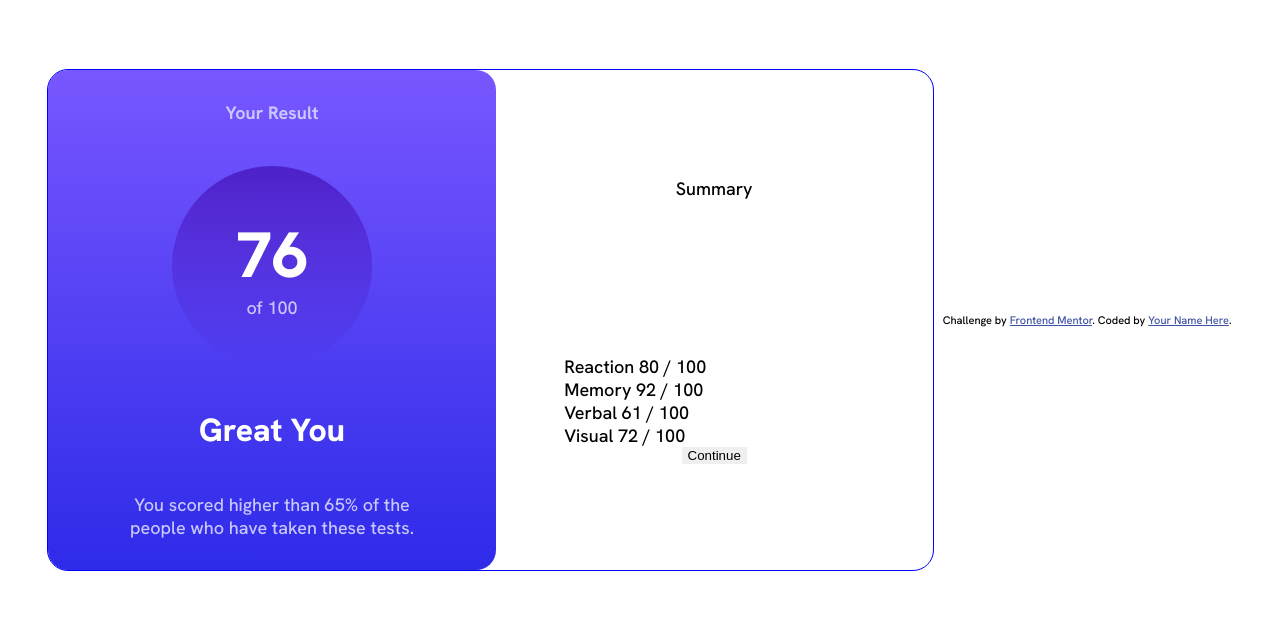
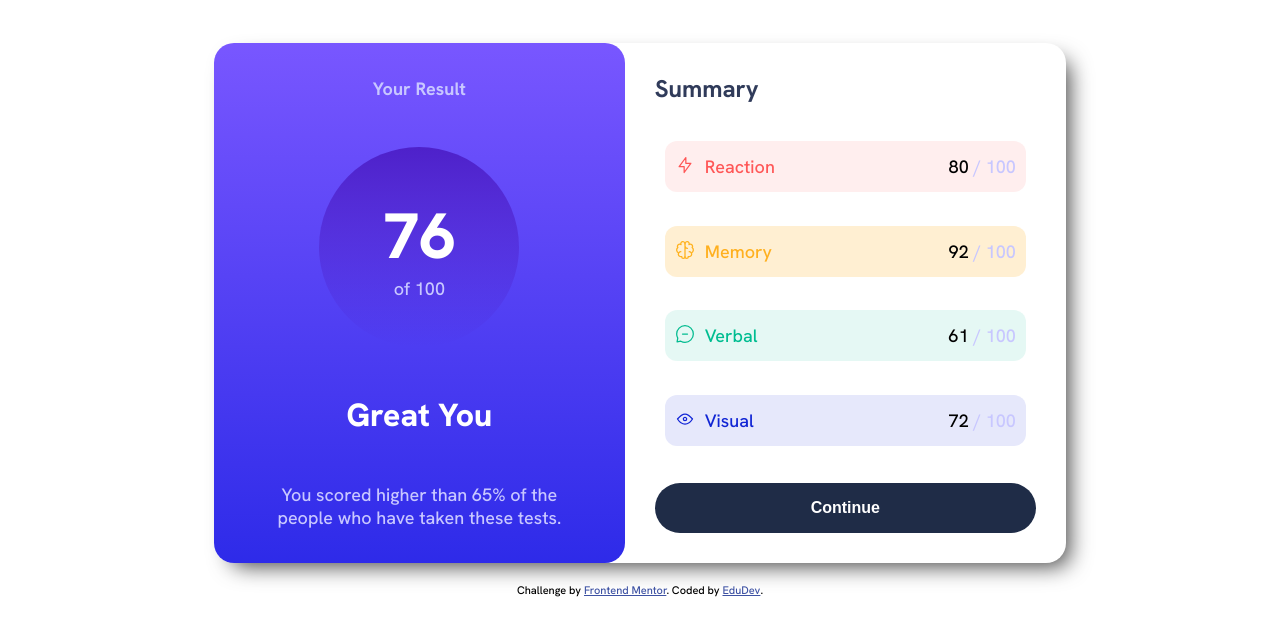
Before and after one commit to EduDevHe/Results-summary-component, a plain HTML site: page index.html in a window 1280 px wide. Drawn offline with Linux system fonts and the light colour scheme.

Commit message:
first stap

```diff
--- a/assets/css/style.css
+++ b/assets/css/style.css
@@ -15,7 +15,8 @@ body{
   display: flex;
   justify-content: center;
   align-items: center;
-  gap:10px;
+  flex-direction: column;
+  gap:20px;
   overflow-y: hidden;
 
 }
@@ -23,9 +24,9 @@ body{
 .border{
   min-width:800px;
   display:flex;
-  outline:1px solid blue;
+  box-shadow: 10px 10px 22px -7px rgba(0,0,0,0.75);
   border-radius:20px;
-
+  background-color: hsl(0, 0%, 100%);;
 }
 
 .progress-title{
@@ -81,17 +82,103 @@ body{
   text-align: center;
 
 }
-.sumary{
+.summary-title{
+  color:hsl(224, 30%, 27%);
+  font-size: 1.5rem;
+  font-weight: 700;
+}
+.summary{
+  padding: 20px;
+  margin: 10px;
   display: flex;
+  flex-direction:column;
   justify-content: space-between;
+  align-items: start;
+  gap: 10px;
   width:100%;
   min-height:500px;
-  display:flex;
-  flex-direction:column;
-  align-items:center;
-  justify-content:center;
 
-  /* outline:1px solid red;  */
+}
+.summary-itens{
+  width: 100%;
+  height: 100%;
+  padding: 10px;
+
+  display: flex;
+  flex-direction: column;
+  justify-content: space-around;
+  align-items: center;
+}
+
+.summary-itens li{
+  height:15%;
+  width: 100%;
+  padding: 10px;
+  display: flex;
+  align-items: center;
+  justify-content: space-between;
+  border-radius: 12px;
+  font-weight: 500;
+}
+
+.itens{
+  display: flex;
+  flex-direction: row;
+  gap: 10px;
+}
+
+.itens img {
+  height: 20px;
+  width: 20px;
+}
+
+.summary-button{
+  width: 100%;
+  display: flex;
+  justify-content: center;
+}
+
+.summary-button button {
+  border: none;
+  width: 100%;
+  height: 50px;
+  border-radius: 50px;
+  font-size: 1rem;
+  font-weight: 700;
+  color: hsl(0, 0%, 100%);
+  background: hsl(220 40% 20%);
+
+}
+.percent{
+  color:hsl(241, 100%, 89%);
+
+}
+.bg-red
+{
+ background-color: hsl(0, 100%, 67%,0.1);
+}
+.bg-yellow{
+  background-color: hsl(39, 100%, 56%,0.2);
+}
+.bg-green{
+ background-color:hsl(166, 100%, 37%,0.1);
+}
+.bg-blue{
+  background-color:hsl(234, 85%, 45%,0.1);
+}
+
+
+.color-red{
+ color: hsl(0, 100%, 67%);
+}
+.color-yellow{
+  color: hsl(39, 100%, 56%);
+}
+.color-green{
+  color:hsl(166, 100%, 37%);
+}
+.color-blue{
+  color:hsl(234, 85%, 45%);
 }
 .attribution {
   font-size: 11px;
--- a/index.html
+++ b/index.html
@@ -39,30 +39,51 @@
           </p>
         </section>
 
-        <section class="sumary">
-          <h1 class="sumary-title">Summary</h1>
+        <section class="summary">
+          <h1 class="summary-title">Summary</h1>
 
-          <ul class="sumaty-itens">
-            <li>
-              <div>
-                <svg s></svg>
-                <p> </p>
+          <ul class="summary-itens">
+            <li class="bg-red">
+              <div class="itens color-red">
+                <img src="assets/images/icon-reaction.svg" alt="" />
+                <p>Reaction</p>
               </div>
-              Reaction 80 / 100</li>
-            <li>Memory 92 / 100</li>
-            <li>Verbal 61 / 100</li>
-            <li>Visual 72 / 100</li>
+              <p class="">80 <span class="percent"> / 100 </span></p>
+            </li>
+            <li class="bg-yellow">
+              <div class="itens color-yellow">
+                <img src="assets/images/icon-memory.svg" alt="" />
+                <p>Memory</p>
+              </div>
+              <p>92 <span class="percent"> / 100 </span></p>
+            </li>
+            <li class="bg-green">
+              <div class="itens color-green">
+                <img src="assets/images/icon-verbal.svg" alt="" />
+                <p>Verbal</p>
+              </div>
+              <p>61 <span class="percent"> / 100 </span></p>
+            </li>
+            <li class="bg-blue">
+              <div class="itens color-blue">
+                <img src="assets/images/icon-visual.svg" alt="" />
+                <p>Visual</p>
+              </div>
+              <p>72 <span class="percent"> / 100 </span></p>
+            </li>
           </ul>
-          <button>Continue</button>
+          <div class="summary-button">
+            <button>Continue</button>
+          </div>
         </section>
       </div>
       <div class="attribution">
         Challenge by
         <a href="https://www.frontendmentor.io?ref=challenge" target="_blank"
           >Frontend Mentor</a
-        >. Coded by <a href="#">Your Name Here</a>.
+        >. Coded by
+        <a target="_blank" href="https://github.com/EduDevHe">EduDev</a>.
       </div>
     </main>
-
   </body>
 </html>
```
